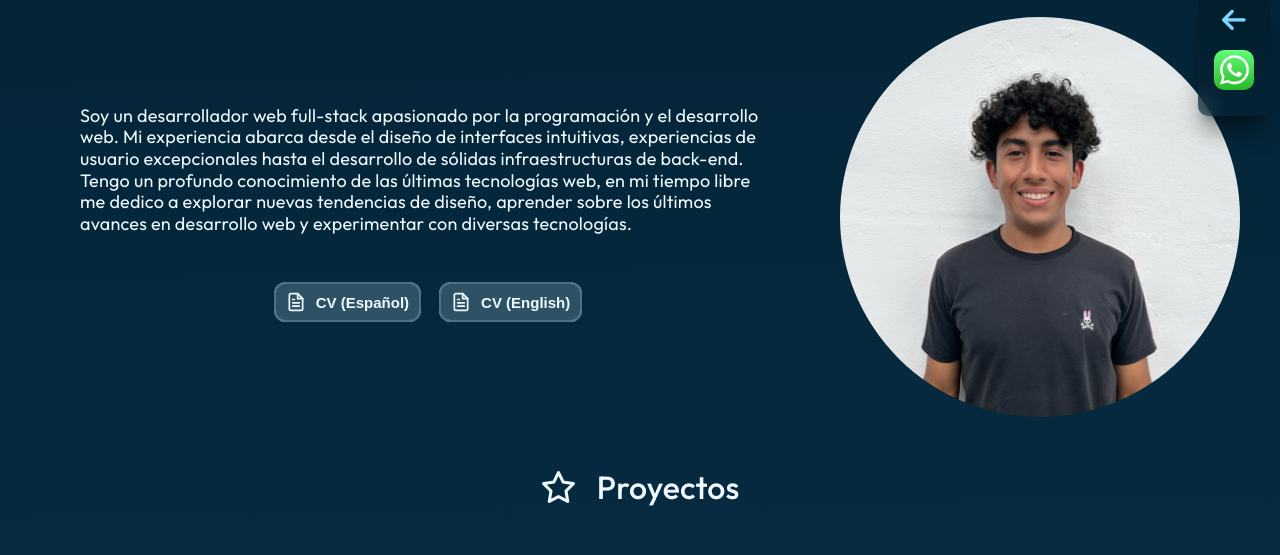
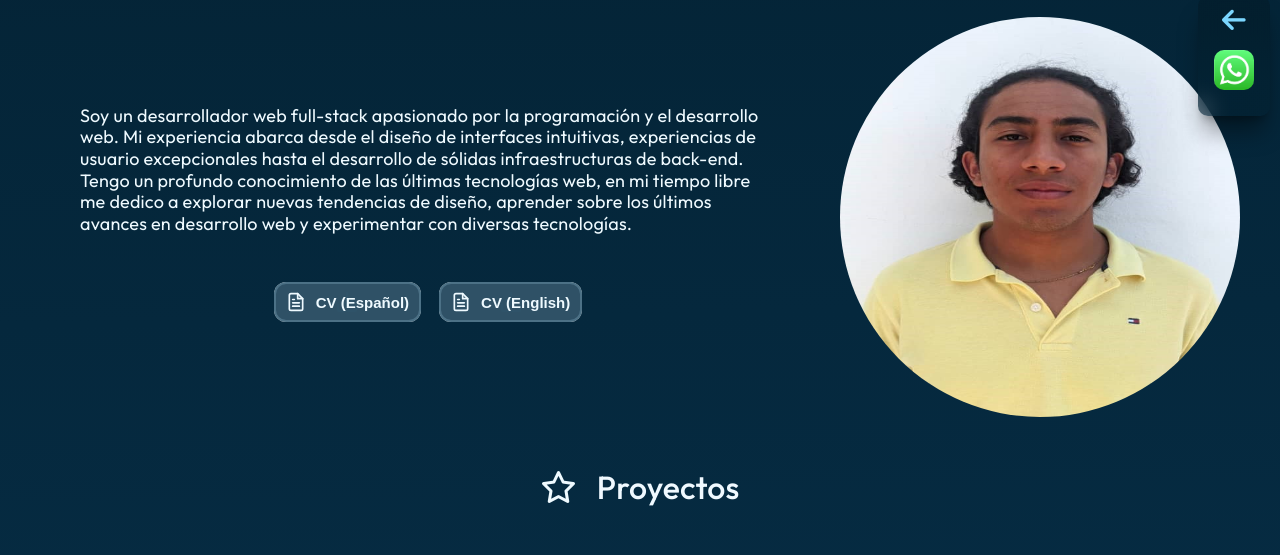
Before and after one commit to Iammtiago/my-web-portfolio, a website: page public/index.html in a window 1280 px wide. Shown: the part 634-1189 px from the top of the page. Drawn offline with nearby package versions, Linux system fonts and the light colour scheme; grey boxes are pictures that could not be loaded.

Commit message:
added new photo

```diff
--- a/public/index.html
+++ b/public/index.html
@@ -174,7 +174,7 @@
       </div>
       <div class="img-container-photo">
         <div class="img-photo">
-          <img id="photo" src="../src/assets/fotos/yo/Tiagxd_2.jpg" alt="perfil" />
+          <img id="photo" src="../src/assets/fotos/yo/tiago-seria.jpg" alt="perfil" />
           <!-- <img src="./../src/assets/fotos/yo/Tiagxd.jpg" alt="perfil" /> -->
         </div>
       </div>
```
Also changed, not shown: src/assets/fotos/yo/tiago-seria.jpg (added).
